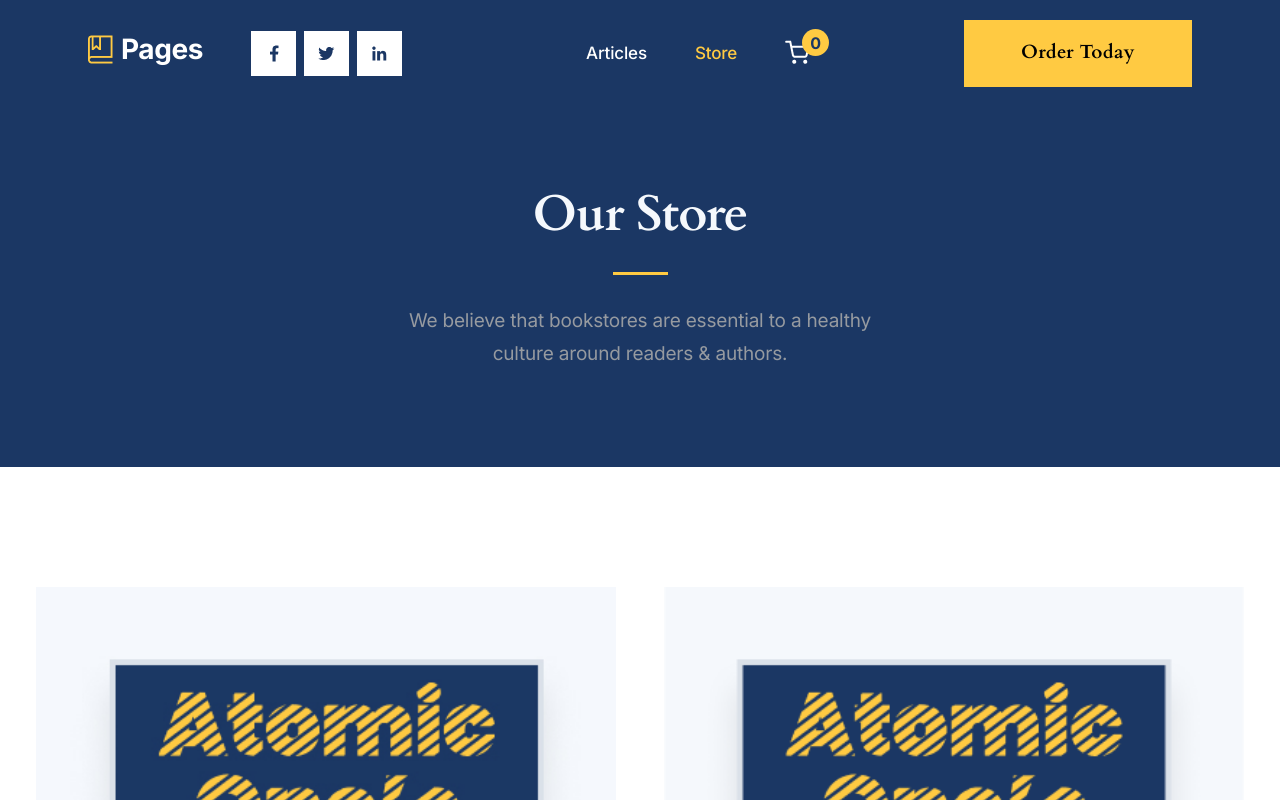
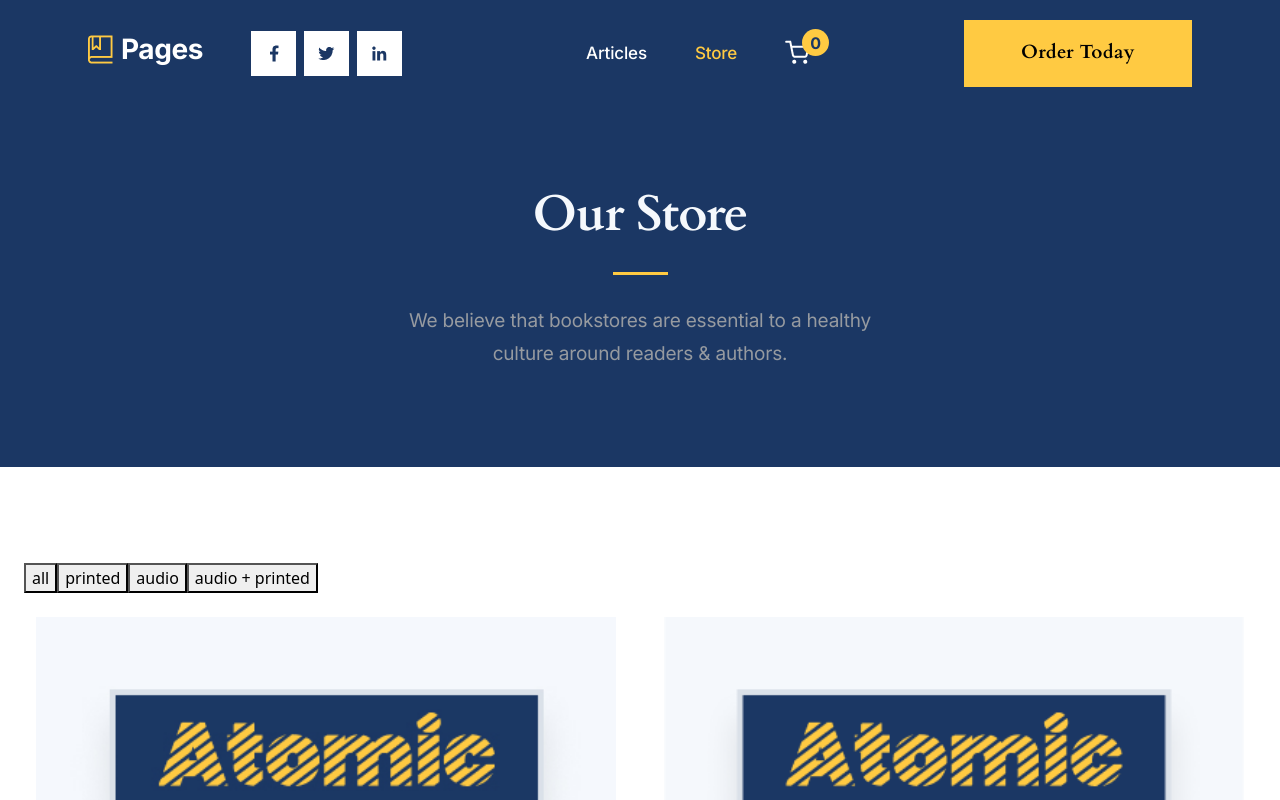
Before and after one commit to Szidelo/Book-store-vuejs, a Vue app: page /store in a window 1280 px wide. Shown: the top 800 px of the page. Built offline with nearby package versions, Linux system fonts and the light colour scheme.

Commit message:
products - filter by format

```diff
--- a/src/components/store/ProductList.vue
+++ b/src/components/store/ProductList.vue
@@ -1,8 +1,16 @@
 <template>
-    <section
+	<section
 		class="container-fluid d-flex flex-column align-items-center py-5 px-1"
 	>
 		<div class="container row px-0 px-md-2 px-xxl-5 py-5">
+			<div>
+				<button @click="showAll">all</button>
+				<button @click="showCategory('Printed Book')">printed</button>
+				<button @click="showCategory('Audio')">audio</button>
+				<button @click="showCategory('Audio CD + Printed Book')">
+					audio + printed
+				</button>
+			</div>
 			<product-card :products="products"></product-card>
 		</div>
 	</section>
@@ -15,7 +23,6 @@ import ProdImg3 from "../../assets/product-images/atomic3.png";
 import ProdImg4 from "../../assets/product-images/dark1.jpg";
 import ProdImg5 from "../../assets/product-images/dark2.png";
 import ProdImg6 from "../../assets/product-images/dark3.png";
-
 import ProductCard from "@/components/store/ProductCard.vue";
 import ListOfProducts from "@/types/ListOfProducts";
 import Product from "@/classes/Product";
@@ -86,11 +93,28 @@ export default defineComponent({
 			),
 		];
 
+		const visibleProducts = ref<ListOfProducts>([]);
+
+		const showAll = () => {
+			return (visibleProducts.value = products.value);
+		};
+
+		const showCategory = (category: string) => {
+			visibleProducts.value = products.value.filter(
+				(product) => product.format === category
+			);
+
+			return visibleProducts.value;
+		};
+
 		onMounted(() => {
-            setStorage('products', products.value);
-        })
+			if (!localStorage.getItem("products")) {
+				setStorage("products", products.value);
+			}
+			showAll();
+		});
 
-		return { products };
+		return { products: visibleProducts, showAll, showCategory };
 	},
 });
 </script>
--- a/src/composables/useStorage.ts
+++ b/src/composables/useStorage.ts
@@ -1,25 +1,14 @@
 import ListOfArticles from "@/types/ListOfArticles";
-import { ref, watch } from "vue";
+import { ref} from "vue";
 
 //documentation: https://laracasts.com/series/learn-vue-3-step-by-step/episodes/20
 
 export const useStorage = (key: string) => {
-    const storeVal = JSON.parse(
-        localStorage.getItem(key) || "[]"
-    ) as ListOfArticles;
+	const storeVal = JSON.parse(
+		localStorage.getItem(key) || "[]"
+	) as ListOfArticles;
 
-    const val = ref<ListOfArticles>(storeVal);
+	const val = ref<ListOfArticles>(storeVal);
 
-    const write =() => {
-        console.log('test')
-        localStorage.setItem(key, JSON.stringify(val.value));
-
-    }
-
-    watch(val, () => {
-        write()
-    })
-
-    return val;
-
+	return val;
 };
```
Also changed, not shown: src/components/articles/ArticleList.vue (+8 -6 lines).
